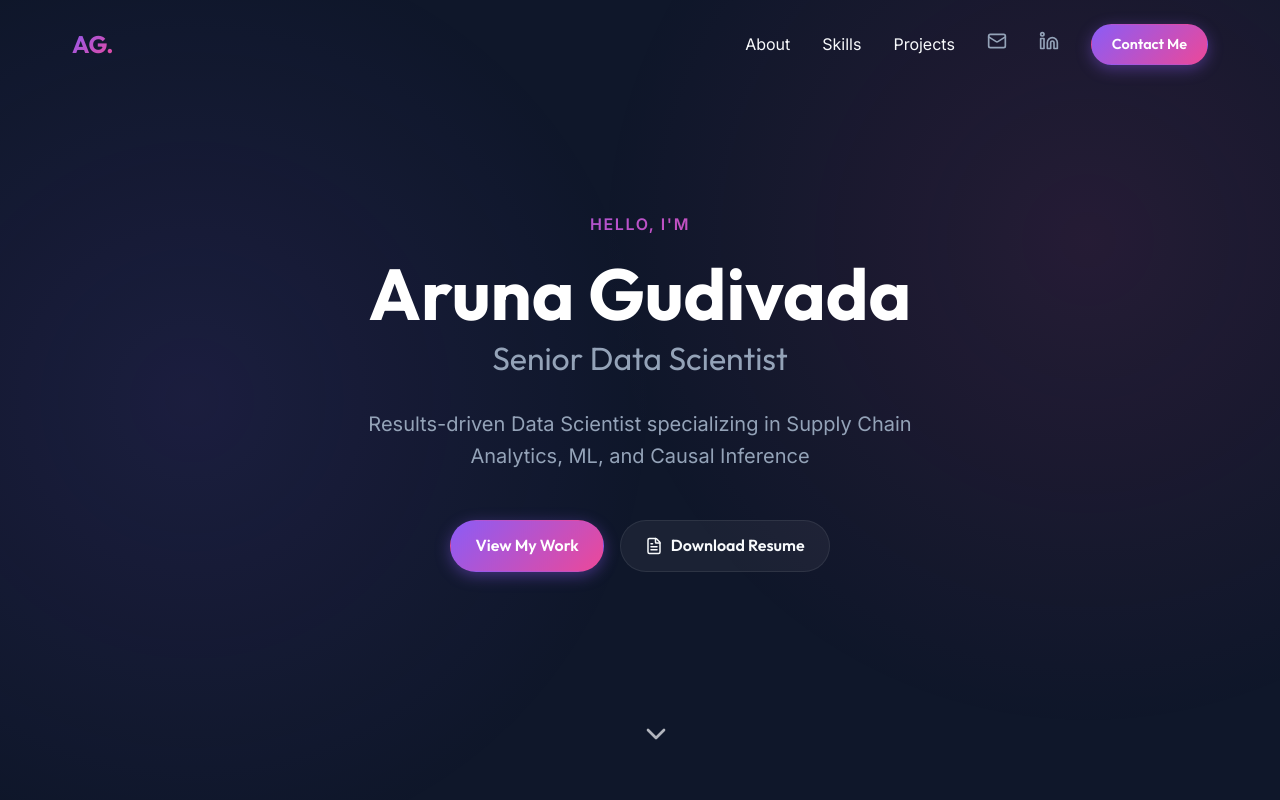
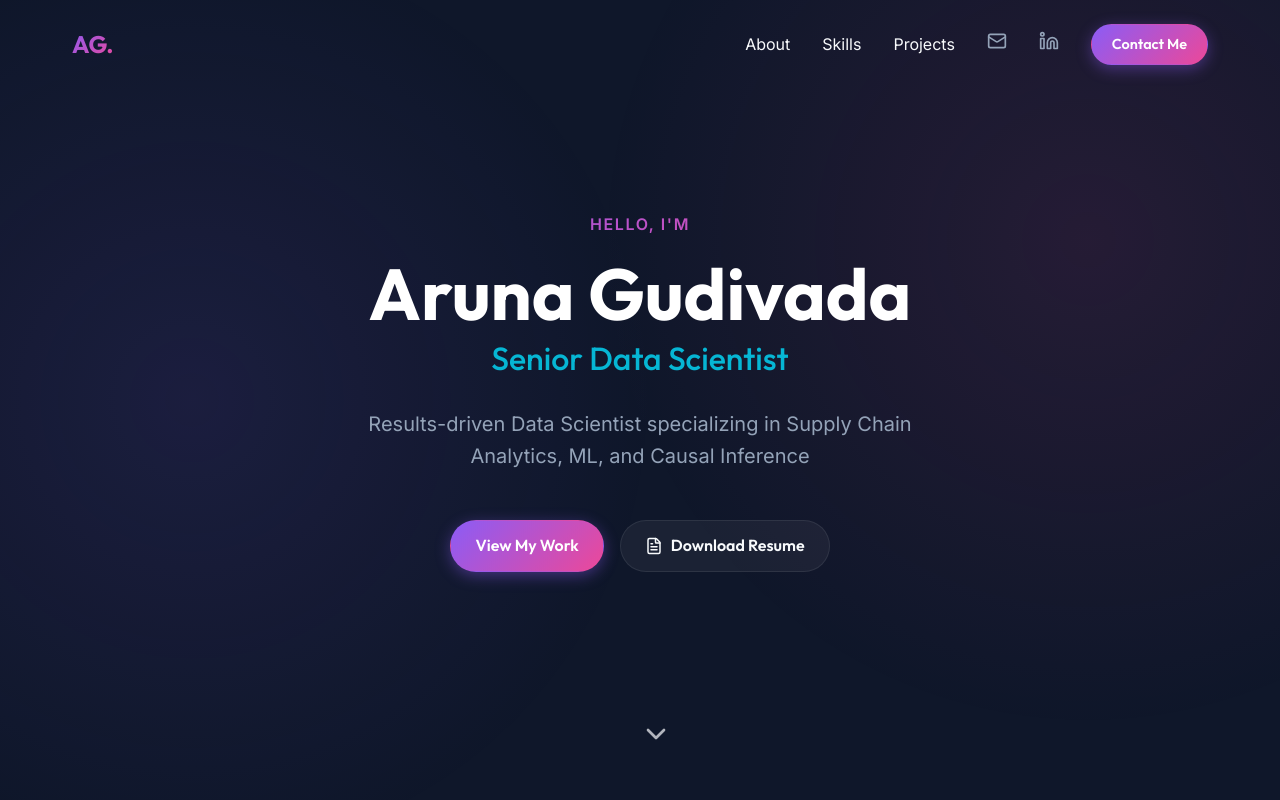
Before and after one commit to arunakgudivada-del/Aruna_website, a React (Vite) app: page / in a window 1280 px wide. Shown: the top 800 px of the page. Built offline with nearby package versions, Linux system fonts and the light colour scheme.

Commit message:
Highlight Senior Data Scientist role in accent color

```diff
--- a/src/index.css
+++ b/src/index.css
@@ -227,9 +227,9 @@ ul {
 
 .role {
   font-size: 2rem;
-  color: var(--text-muted);
+  color: var(--accent);
   margin-bottom: 2rem;
-  font-weight: 400;
+  font-weight: 500;
 }
 
 .description {
@@ -434,6 +434,7 @@ ul {
   color: var(--text-muted);
   font-size: 0.9rem;
 }
+
 /* Testimonials */
 .testimonial-card {
   display: flex;
```
